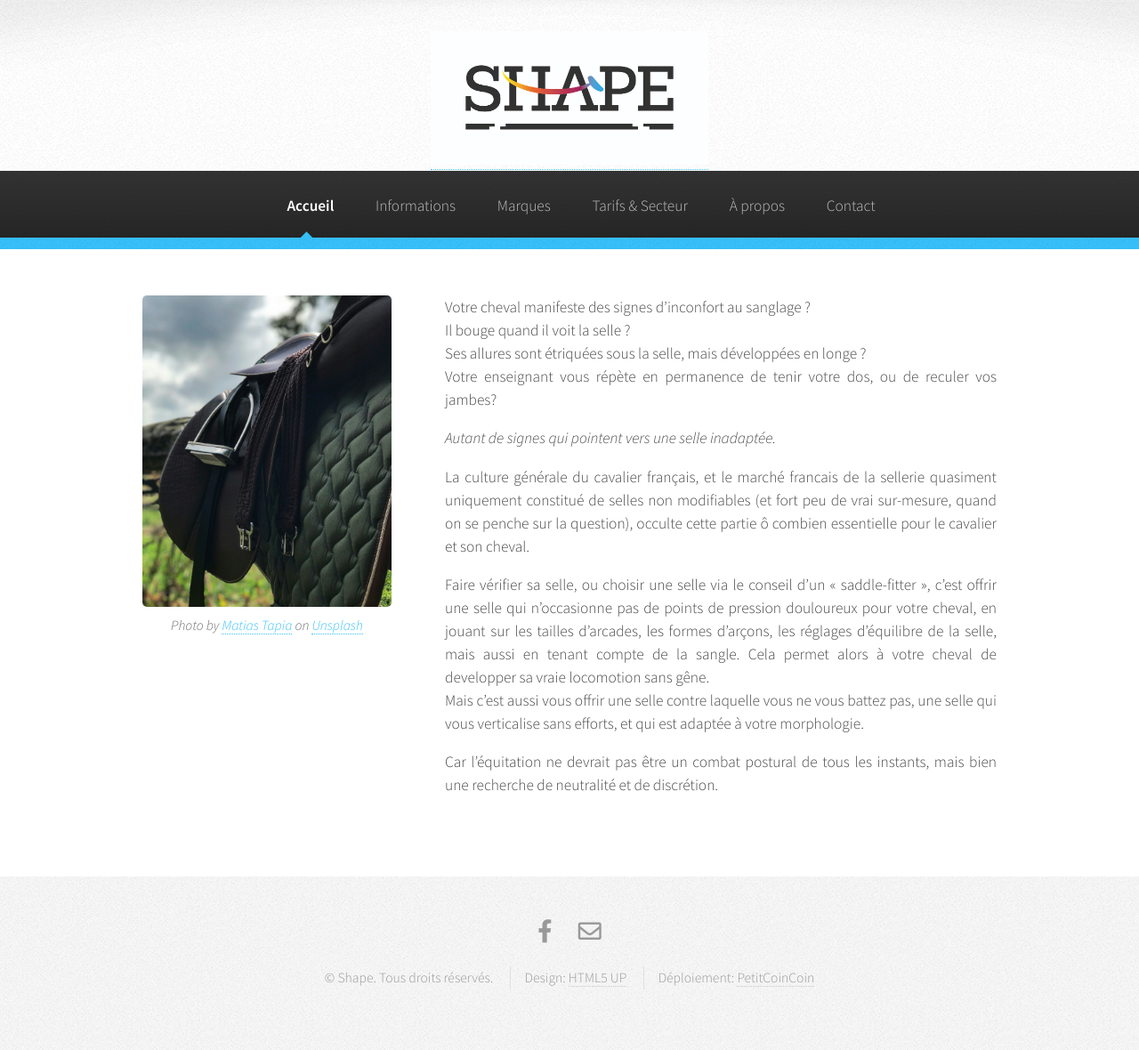
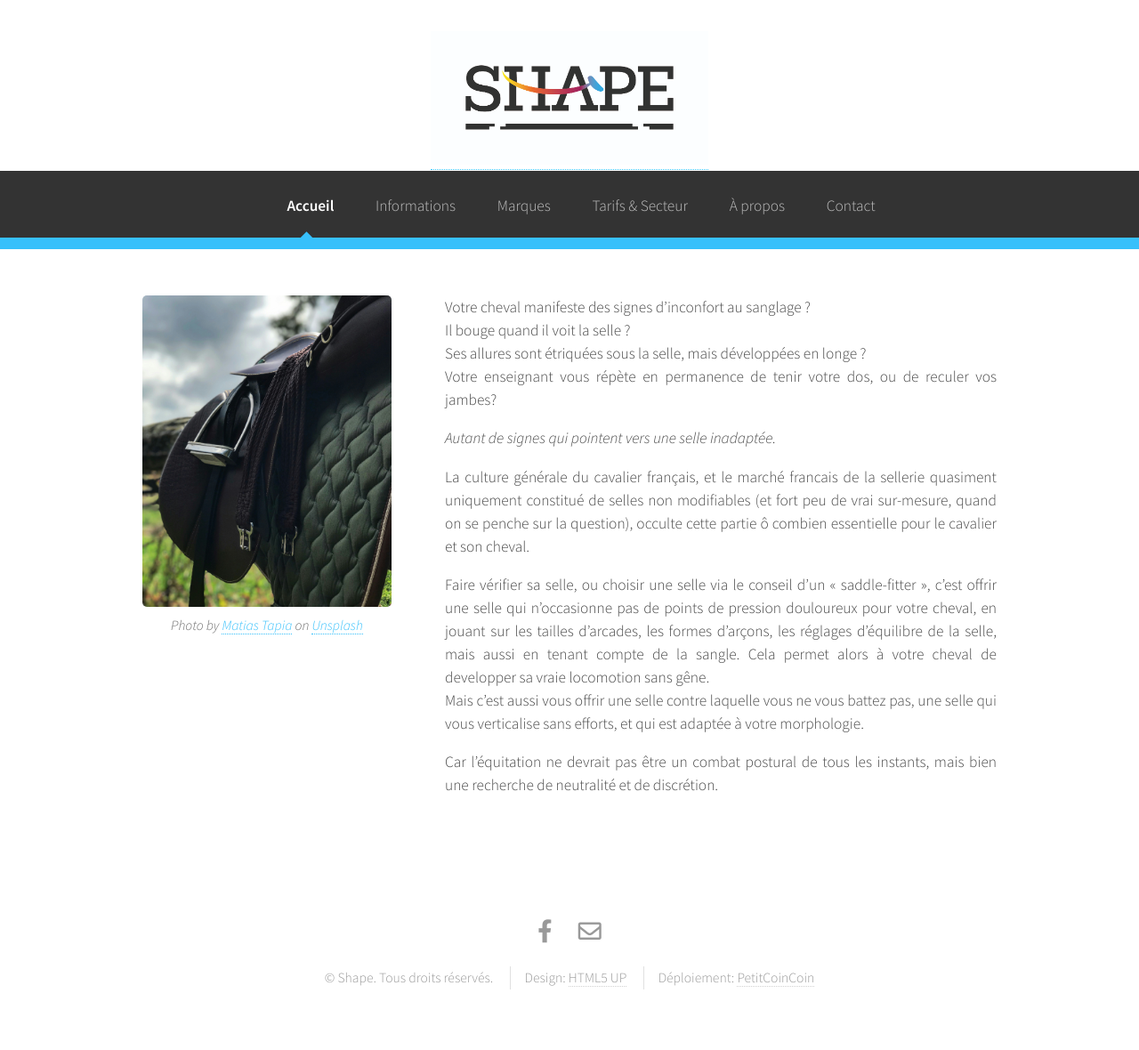
Before and after one commit to PetitCoinCoin/shape-sf, a PHP site: page / in a window 1280 px wide. Shown: the whole page at 89% size. Run offline with PHP 8.4, Linux system fonts and the light colour scheme.

Commit message:
chore: remove background images

```diff
--- a/assets/css/main.css
+++ b/assets/css/main.css
@@ -80,10 +80,6 @@ input, select, textarea {
 
 	*, *:before, *:after {
 		box-sizing: inherit;
-	}
-
-	body {
-		background: #f7f7f7 url("images/bg01.png");
 	}
 
 		body.is-preload *, body.is-preload *:before, body.is-preload *:after {
@@ -2533,10 +2517,6 @@ input, select, textarea {
 		text-align: center;
 		padding: 1em 0 0 0;
 		background-color: #fff;
-		background-image: url("images/bg02.png"), url("images/bg02.png"), url("images/bg01.png");
-		background-position: top left,					top left,					top left;
-		background-size: 100% 6em,					100% 6em,					auto;
-		background-repeat: no-repeat,					no-repeat,					repeat;
 	}
 
 		#header h1 {
@@ -2557,10 +2537,6 @@ input, select, textarea {
 	#nav {
 		cursor: default;
 		background-color: #333;
-		background-image: -moz-linear-gradient(top, rgba(0,0,0,0), rgba(0,0,0,0.3)), url("images/bg01.png");
-		background-image: -webkit-linear-gradient(top, rgba(0,0,0,0), rgba(0,0,0,0.3)), url("images/bg01.png");
-		background-image: -ms-linear-gradient(top, rgba(0,0,0,0), rgba(0,0,0,0.3)), url("images/bg01.png");
-		background-image: linear-gradient(top, rgba(0,0,0,0), rgba(0,0,0,0.3)), url("images/bg01.png");
 		padding: 0;
 	}
 
@@ -2570,7 +2546,6 @@ input, select, textarea {
 			width: 100%;
 			height: 0.75em;
 			background-color: #37c0fb;
-			background-image: url("images/bg01.png");
 		}
 
 		#nav > ul {
@@ -2617,7 +2592,6 @@ input, select, textarea {
 						left: 50%;
 						margin-left: -0.375em;
 						background-color: #37c0fb;
-						background-image: url("images/bg01.png");
 					}
 
 					#nav > ul > li.current a {
```
Also changed, not shown: other parts of assets/css/main.css (+0 -50 lines), assets/css/images/bg01.png (deleted), assets/css/images/bg02.png (deleted), assets/css/images/bg03.png (deleted).
